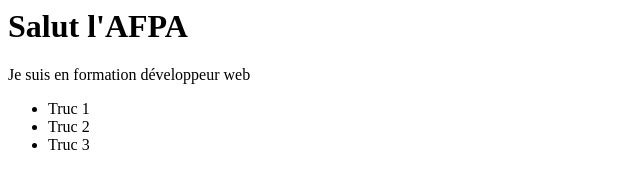
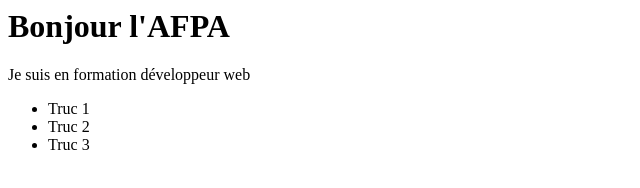
Before and after one commit to webboy-fr/github-formation, a plain HTML site: page index.html in a window 1280 px wide. Shown: the whole page, without its empty margins (0-640 px from the left). Drawn offline with Linux system fonts and the light colour scheme.

Commit message:
changement de texte

```diff
--- a/index.html
+++ b/index.html
@@ -3,7 +3,7 @@
 
     </head>
     <body>
-        <h1>Salut l'AFPA</h1>
+        <h1>Bonjour l'AFPA</h1>
         <p>Je suis en formation développeur web</p>
         <ul>
             <li>Truc 1</li>
```
